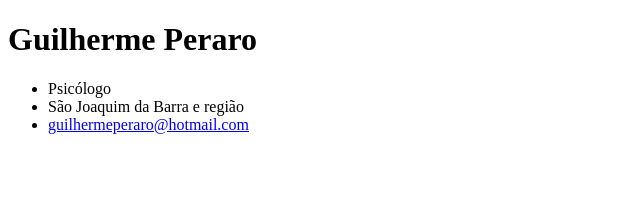
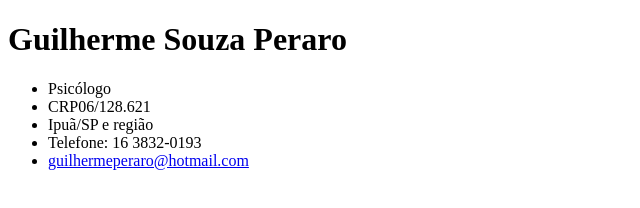
Before and after one commit to guilhermeperaro/guilhermeperaro.github.io, a plain HTML site: page index.html in a window 1280 px wide. Shown: the whole page, without its empty margins (0-640 px from the left). Drawn offline with Linux system fonts and the light colour scheme.

Commit message:
Update index.html

```diff
--- a/index.html
+++ b/index.html
@@ -5,10 +5,12 @@
     <title>Guilherme Peraro</title>
   </head>
   <body>
-    <h1>Guilherme Peraro</h1>
+    <h1>Guilherme Souza Peraro</h1>
       <ul>
         <li>Psicólogo</li>
-        <li>São Joaquim da Barra e região</li>
+        <li>CRP06/128.621</li>
+        <li>Ipuã/SP e região</li>
+        <li>Telefone: 16 3832-0193</li>
         <li>
             <a href="mailto:guilhermeperaro@hotmail.com?subject=Oi">
                 guilhermeperaro@hotmail.com
```
